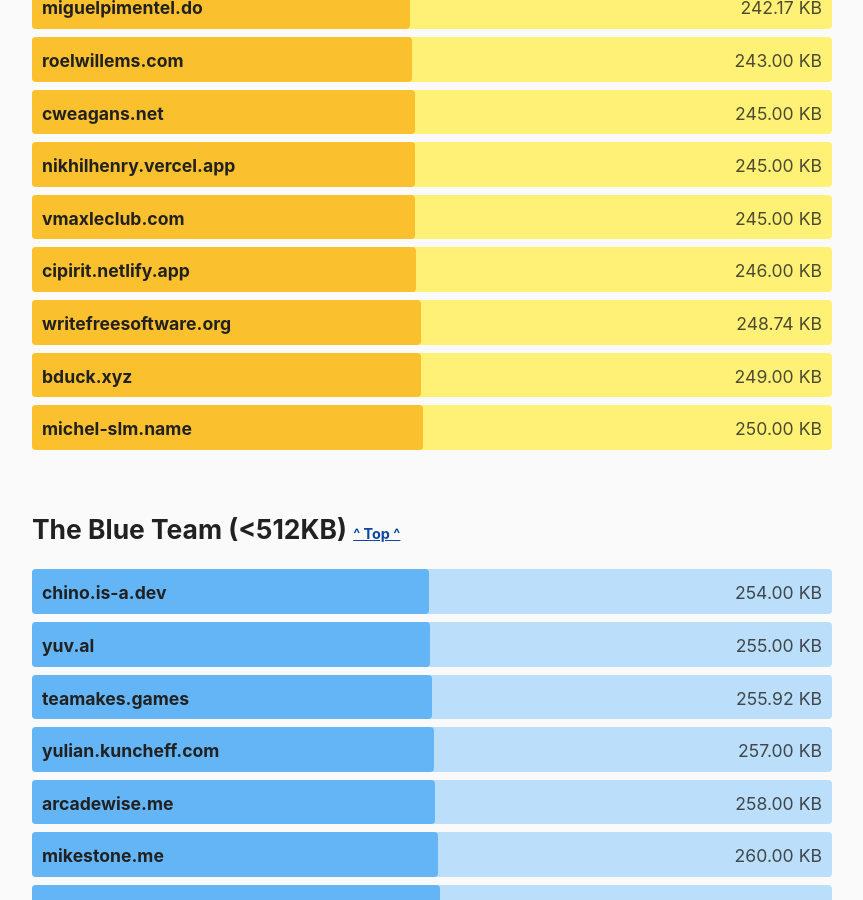
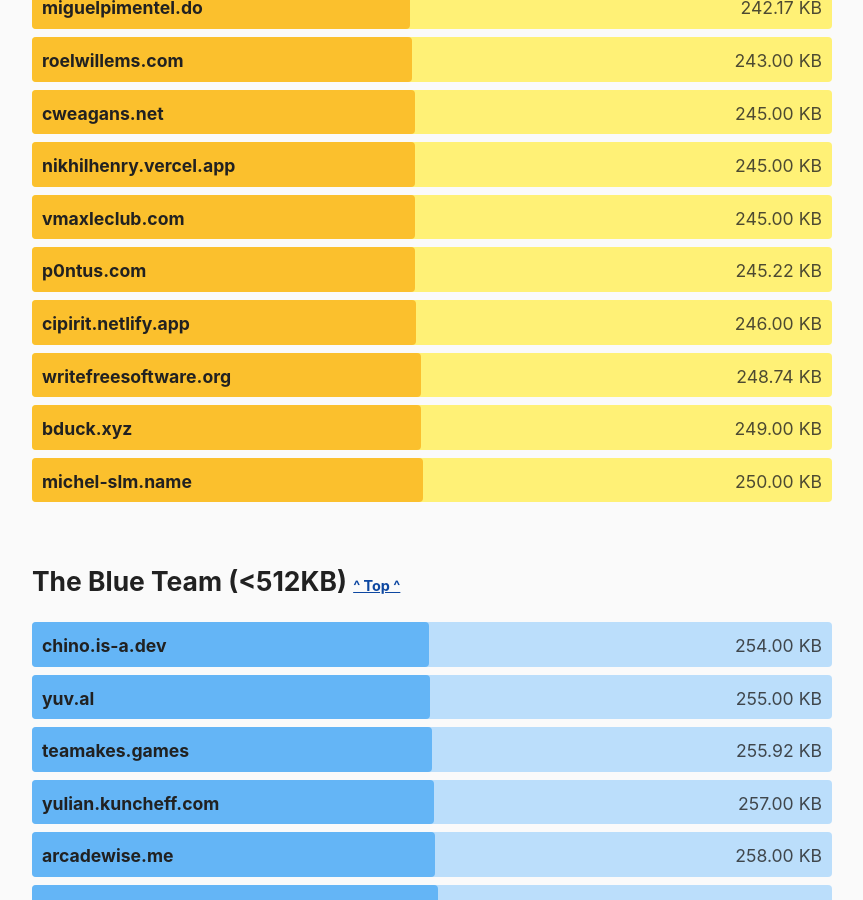
Before and after one commit to kevquirk/512kb.club, a Jekyll site: the page built from index.md, in a window 1280 px wide and 900 px high, scrolled down 39039 px. Shown: the whole window, without its empty margins (208-1071 px from the left). Built offline with Jekyll 4.4.1, drawn with Linux system fonts in a browser that asks for light colours.

Commit message:
add p0ntus.com

```diff
--- a/_data/sites.yml
+++ b/_data/sites.yml
@@ -4482,3 +4482,8 @@
   url: https://zwieratko.sk/
   size: 28.07
   last_checked: 2024-02-11
+
+- domain: p0ntus.com
+  url: https://p0ntus.com/
+  size: 245.22
+  last_checked: 2024-01-12
```
